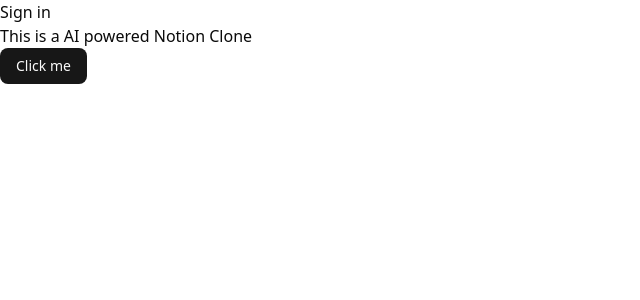
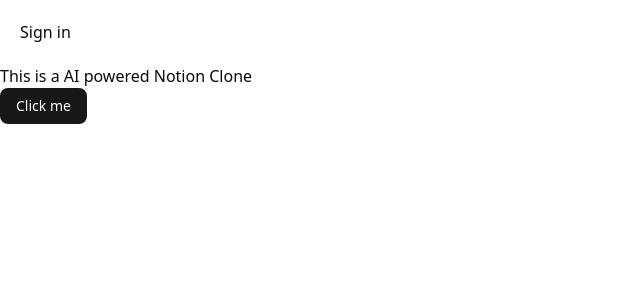
Before and after one commit to bibinmthomas/notion-clone, a Next.js app: page / in a window 1280 px wide. Shown: the top 300 px of the page, without its empty margins (0-640 px from the left). Built offline with nearby package versions, Linux system fonts and the light colour scheme; no server answers.

Commit message:
initial clerk auth

```diff
--- a/app/components/Header.tsx
+++ b/app/components/Header.tsx
@@ -5,9 +5,9 @@
   const { user } = useUser();
   console.log(user);
   return (
-    <div>
+    <div className='flex items-center justify-between p-5'>
       {user && (
-        <h1>Hello {user?.firstName}{`'s`} Space</h1>
+        <h1 className='text-2xl'>Hello {user?.firstName}{`'s`} Space</h1>
       )}
 
       {/* Breadcrumbs */}
```
